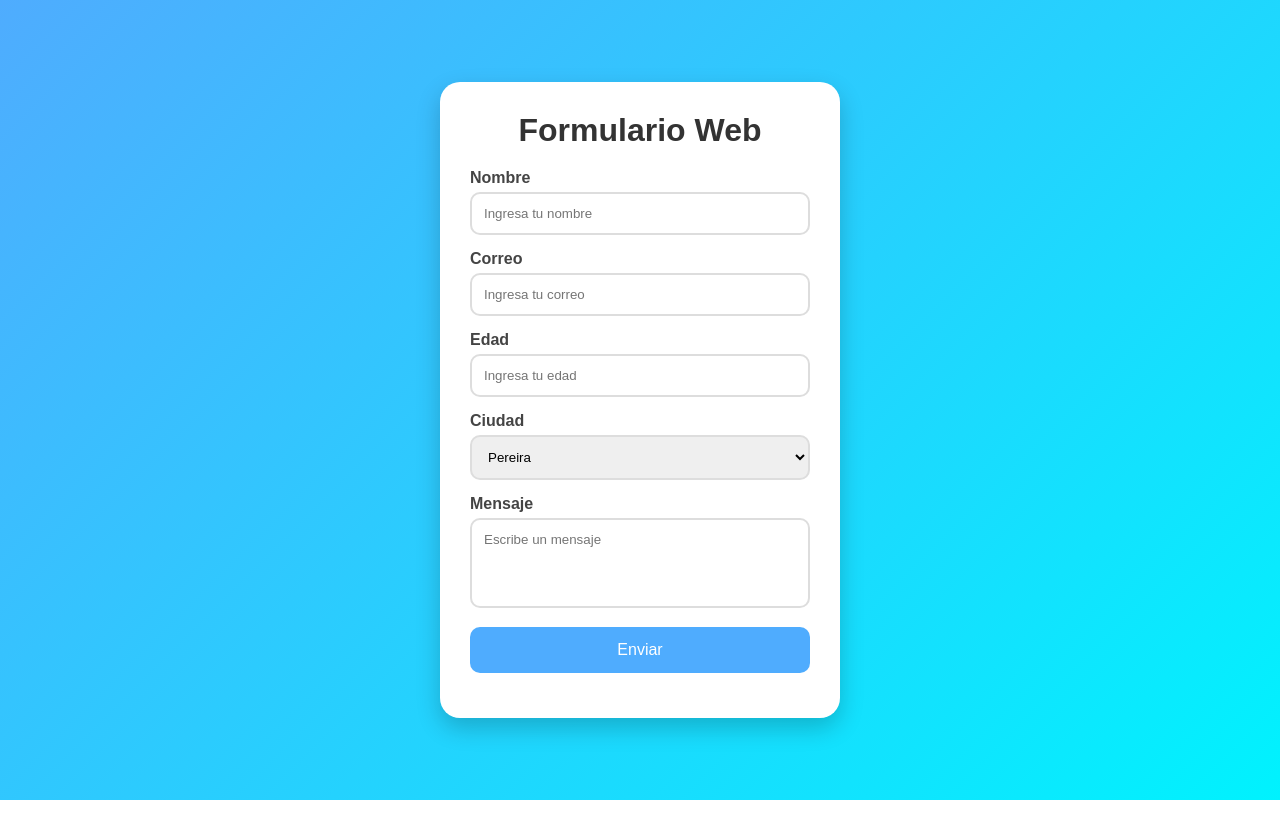
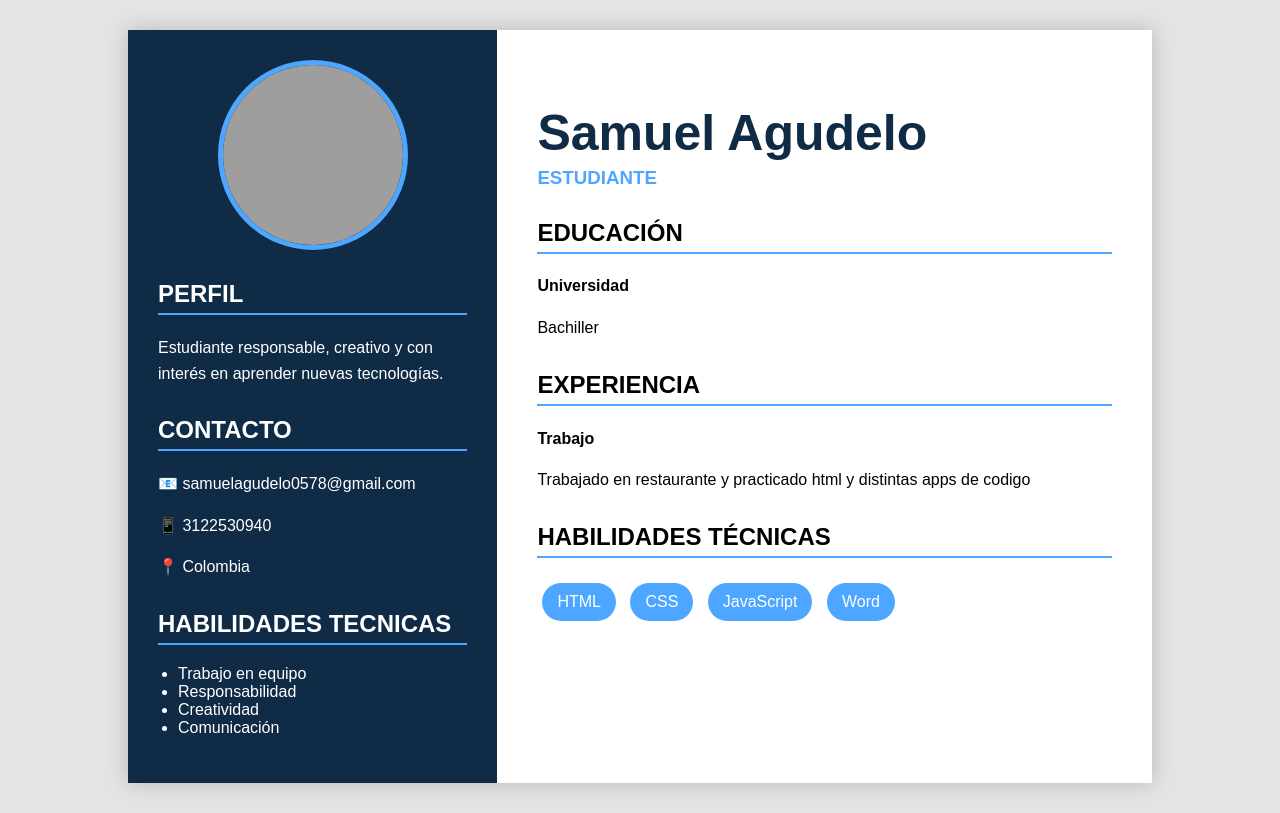
Before and after one commit to saagudelo05-cell/samuel.github.io, a plain HTML site: page index.html in a window 1280 px wide. Drawn offline with Linux system fonts and the light colour scheme; grey boxes are pictures that could not be loaded.

Commit message:
Add files via upload

```diff
--- a/index.html
+++ b/index.html
@@ -3,150 +3,145 @@
 <head>
     <meta charset="UTF-8">
     <meta name="viewport" content="width=device-width, initial-scale=1.0">
-    <title>Formulario Web</title>
-
-    <style>
-        *{
+    <title>Hoja de Vida</title>
+    <style>body{
     margin:0;
-            padding:0;
-            box-sizing:border-box;
-            font-family:Arial, Helvetica, sans-serif;
+    font-family: Arial;
+    background:#e4e4e4;
 }
 
-        body{
-            background: linear-gradient(135deg, #4facfe, #00f2fe);
-            height:100vh;
+.cv-container{
+    width:80%;
+    margin:30px auto;
     display:flex;
-            justify-content:center;
-            align-items:center;
+    background:white;
+    box-shadow:0px 0px 20px rgba(0,0,0,0.2);
 }
 
-        .contenedor{
-            background:white;
-            width:400px;
+.left{
+    width:35%;
+    background:#0f2b46;
+    color:white;
     padding:30px;
-            border-radius:20px;
-            box-shadow:0 10px 25px rgba(0,0,0,0.2);
 }
 
-        .contenedor h1{
-            text-align:center;
-            margin-bottom:20px;
-            color:#333;
+.right{
+    width:65%;
+    padding:40px;
 }
 
-        .grupo{
-            margin-bottom:15px;
+.foto{
+    width:180px;
+    height:180px;
+    border-radius:50%;
+    display:block;
+    margin:auto;
+    border:5px solid #4da6ff;
 }
 
-        label{
-            display:block;
+h1{
+    color:#0f2b46;
+    font-size:50px;
     margin-bottom:5px;
-            color:#444;
-            font-weight:bold;
 }
 
-        input, select, textarea{
-            width:100%;
-            padding:12px;
-            border:2px solid #ddd;
-            border-radius:10px;
-            outline:none;
-            transition:0.3s;
+h3{
+    color:#4da6ff;
+    margin-top:0;
 }
 
-        input:focus,
-        select:focus,
-        textarea:focus{
-            border-color:#4facfe;
+h2{
+    border-bottom:2px solid #4da6ff;
+    padding-bottom:5px;
+    margin-top:30px;
 }
 
-        textarea{
-            resize:none;
-            height:90px;
+.section{
+    margin-top:30px;
 }
 
-        button{
-            width:100%;
-            padding:14px;
-            border:none;
-            background:#4facfe;
+.skills span{
+    background:#4da6ff;
     color:white;
-            font-size:16px;
-            border-radius:10px;
-            cursor:pointer;
-            transition:0.3s;
+    padding:10px 15px;
+    border-radius:20px;
+    display:inline-block;
+    margin:5px;
 }
 
-        button:hover{
-            background:#008cff;
-            transform:scale(1.03);
+ul{
+    padding-left:20px;
 }
 
-        .mensaje{
-            margin-top:15px;
-            text-align:center;
-            color:green;
-            font-weight:bold;
-        }
-    </style>
+p{
+    line-height:1.6;
+}</style>
 </head>
+
 <body>
 
-    <div class="contenedor">
-        <h1>Formulario Web</h1>
+<div class="cv-container">
 
-        <form id="miFormulario">
+    <div class="left">
 
-            <div class="grupo">
-                <label>Nombre</label>
-                <input type="text" placeholder="Ingresa tu nombre" required>
+        <img src="https://i.imgur.com/4ZQZ4Z9.png" class="foto">
+
+        <h2>PERFIL</h2>
+        <p>
+            Estudiante responsable, creativo y con interés en aprender nuevas tecnologías.
+        </p>
+
+        <h2>CONTACTO</h2>
+
+        <p>📧 samuelagudelo0578@gmail.com</p>
+        <p>📱 3122530940</p>
+        <p>📍 Colombia</p>
+
+        <h2>HABILIDADES TECNICAS</h2>
+
+        <ul>
+            <li>Trabajo en equipo</li>
+            <li>Responsabilidad</li>
+            <li>Creatividad</li>
+            <li>Comunicación</li>
+        </ul>
+
     </div>
 
-            <div class="grupo">
-                <label>Correo</label>
-                <input type="email" placeholder="Ingresa tu correo" required>
+    <div class="right">
+
+        <h1>Samuel Agudelo</h1>
+
+        <h3>ESTUDIANTE</h3>
+
+        <div class="section">
+            <h2>EDUCACIÓN</h2>
+
+            <p><strong>Universidad</strong></p>
+            <p>Bachiller</p>
         </div>
 
-            <div class="grupo">
-                <label>Edad</label>
-                <input type="number" placeholder="Ingresa tu edad" required>
+        <div class="section">
+            <h2>EXPERIENCIA</h2>
+
+            <p><strong>Trabajo</strong></p>
+            <p>Trabajado en restaurante y practicado html y distintas apps de codigo</p>
         </div>
 
-            <div class="grupo">
-                <label>Ciudad</label>
-                <select>
-                    <option>Pereira</option>
-                    <option>Medellín</option>
-                    <option>Bogotá</option>
-                    <option>Cali</option>
-                </select>
+        <div class="section">
+            <h2>HABILIDADES TÉCNICAS</h2>
+
+            <div class="skills">
+                <span>HTML</span>
+                <span>CSS</span>
+                <span>JavaScript</span>
+                <span>Word</span>
+            </div>
         </div>
 
-            <div class="grupo">
-                <label>Mensaje</label>
-                <textarea placeholder="Escribe un mensaje"></textarea>
     </div>
 
-            <button type="submit">Enviar</button>
-
-            <div class="mensaje" id="mensaje"></div>
-
-        </form>
 </div>
-
-    <script>
-        const formulario = document.getElementById('miFormulario');
-        const mensaje = document.getElementById('mensaje');
-
-        formulario.addEventListener('submit', function(e){
-            e.preventDefault();
-
-            mensaje.innerHTML = 'Formulario enviado correctamente ✅';
-
-            formulario.reset();
-        });
-    </script>
 
 </body>
 </html>
```
Lines whose indentation alone changed are shown as unchanged.
